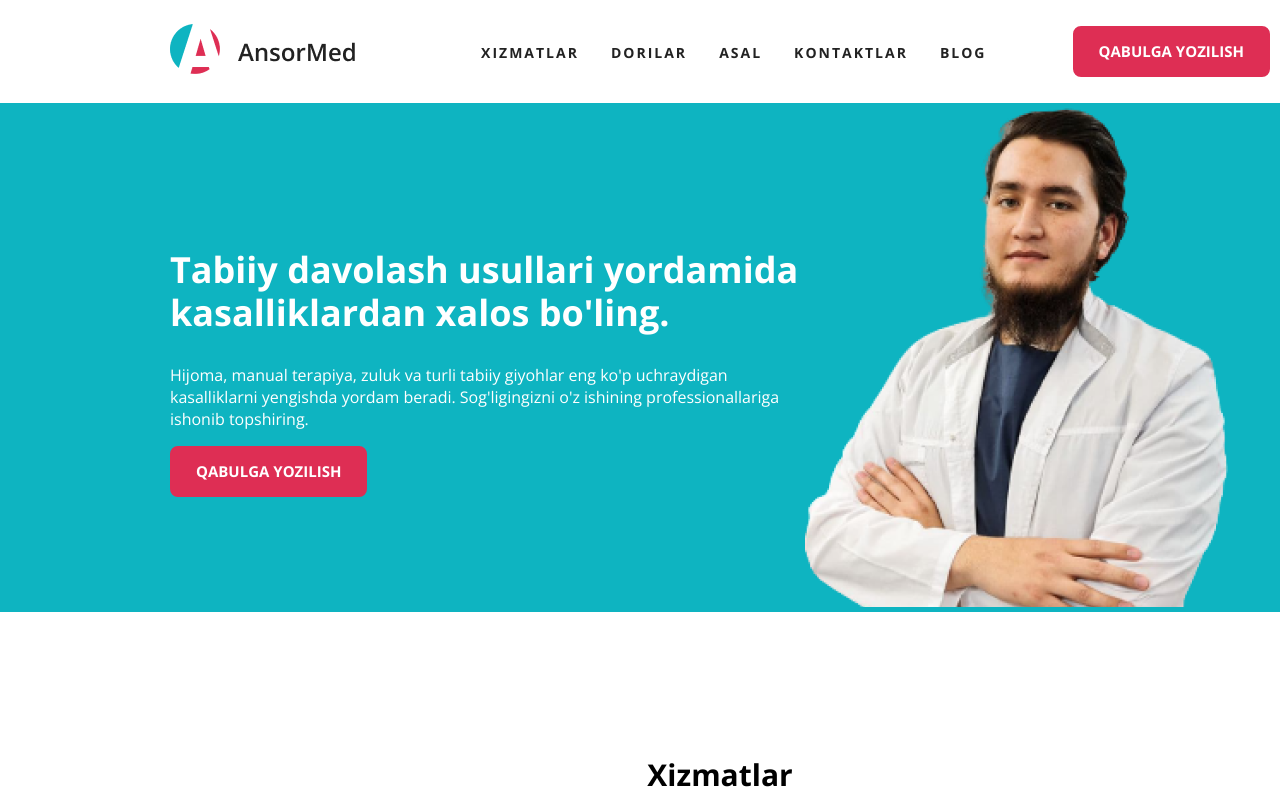
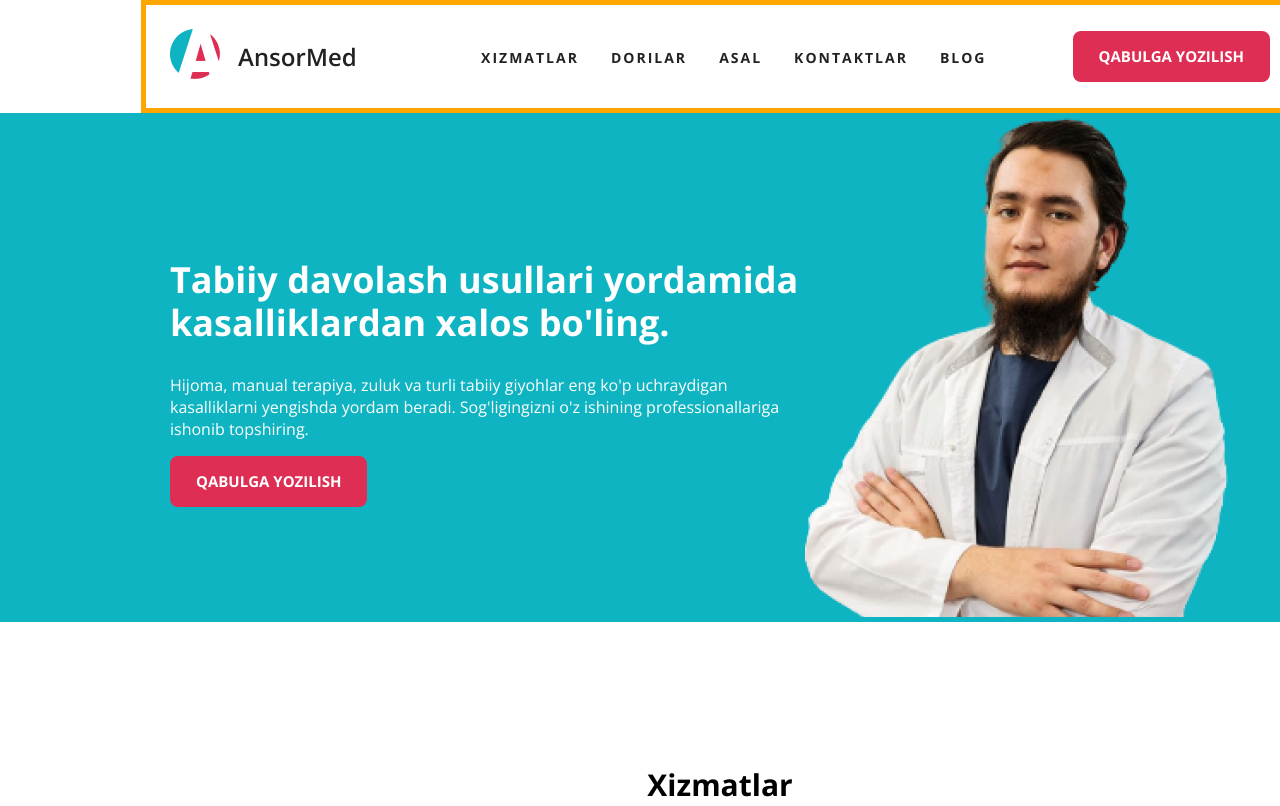
Before and after one commit to davrsirius/ansormed-landing-page, a plain HTML site: page index.html in a window 1280 px wide. Shown: the top 806 px of the page. Drawn offline with nearby package versions, Linux system fonts and the light colour scheme.

Commit message:
Added header border

```diff
--- a/css/main.css
+++ b/css/main.css
@@ -38,6 +38,7 @@ body {
    justify-content: space-between;
    padding: 24px;
    width: 1100px;
+   border: 5px solid orange;
 
 
 }
```
